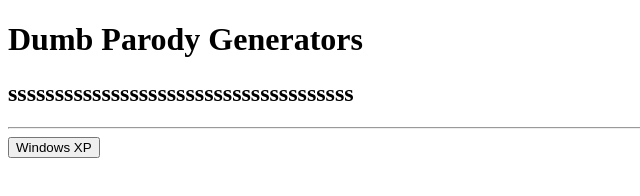
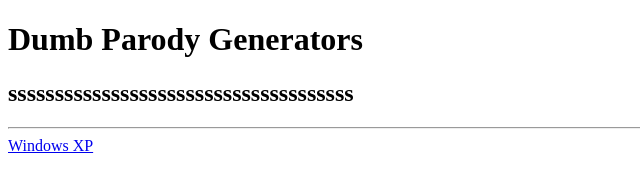
Before and after one commit to Diavicecatgaming/Dumb-Parody-Generators, a plain HTML site: page index.html in a window 1280 px wide. Shown: the whole page, without its empty margins (0-640 px from the left). Drawn offline with Linux system fonts and the light colour scheme.

Commit message:
Update index.html

```diff
--- a/index.html
+++ b/index.html
@@ -7,8 +7,8 @@
     <h1>Dumb Parody Generators</h1>
     <h2>sssssssssssssssssssssssssssssssssssss</h2>
     <hr>
-    <button href="WindowsXP.html">
+    <a href="WindowsXP.html">
       Windows XP
-    </button>
+    </a>
   </body>
 </html>
```
